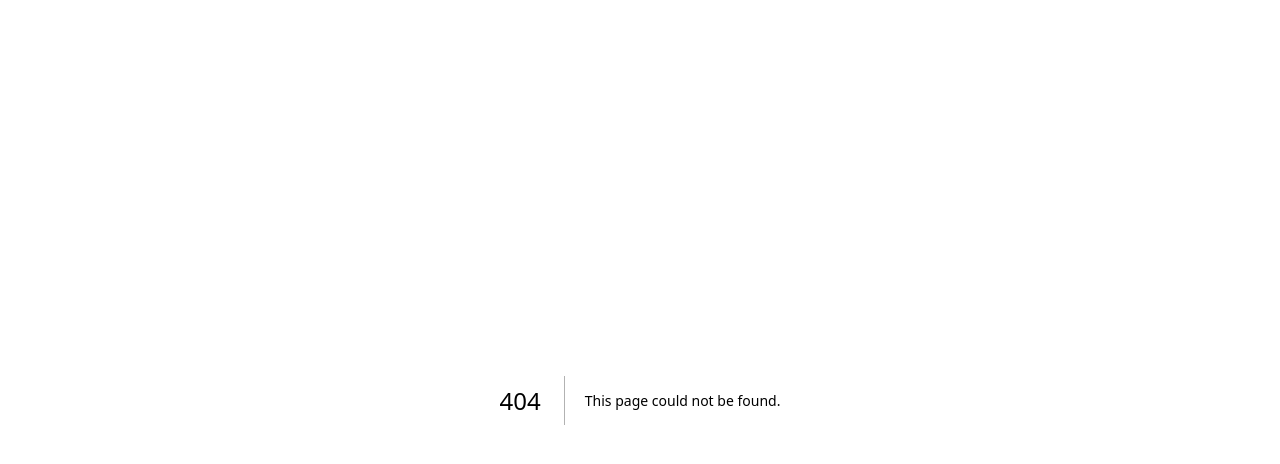
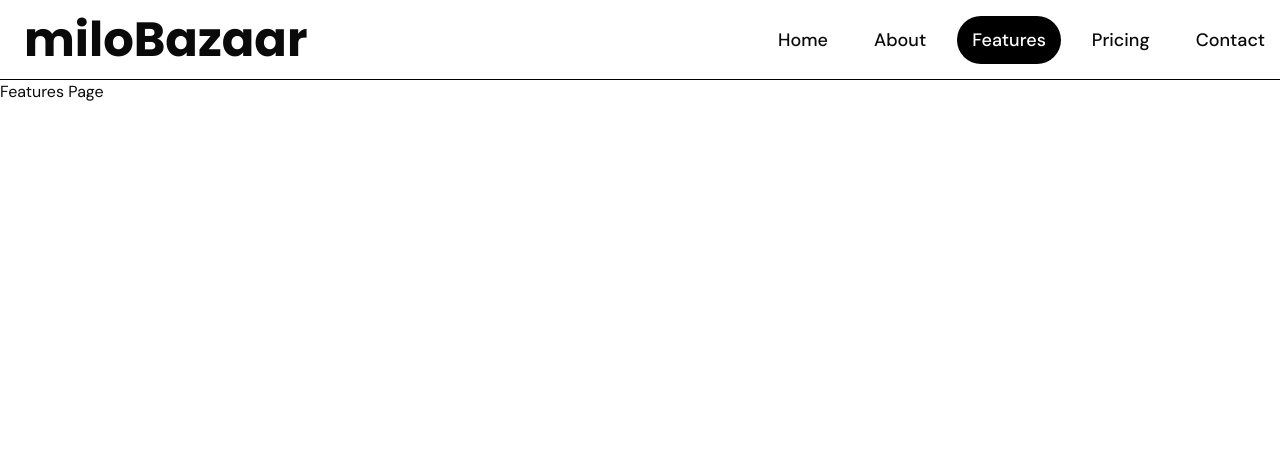
Before and after one commit to zel-bagh/Multitenant-ecommerce, a Next.js app: page /features in a window 1280 px wide. Before the commit this address had no page. Shown: the top 464 px of the page. Built offline with nearby package versions, Linux system fonts and the light colour scheme.

Commit message:
(homePage: navBar->70%)

```diff
--- /dev/null
+++ b/src/app/(home)/about/page.tsx
@@ -0,0 +1,8 @@
+const Page = () => {
+    return (
+        <div>
+            About Page
+        </div>
+    )
+}
+export default Page;
--- /dev/null
+++ b/src/app/(home)/contact/page.tsx
@@ -0,0 +1,8 @@
+const Page = () => {
+    return (
+        <div>
+            Contact Page
+        </div>
+    )
+}
+export default Page;
--- /dev/null
+++ b/src/app/(home)/features/page.tsx
@@ -0,0 +1,8 @@
+const Page = () => {
+    return (
+        <div>
+            Features Page
+        </div>
+    )
+}
+export default Page;
--- a/src/app/(home)/navbar.tsx
+++ b/src/app/(home)/navbar.tsx
@@ -39,8 +39,8 @@ const navbarItems = [
     {href: "/", children: "Home"},
     {href: "/about", children: "About"},
     {href: "/features", children: "Features"},
-    {href: "/Pricing", children: "Pricing"},
-    {href: "/Contact", children: "Contact"}
+    {href: "/pricing", children: "Pricing"},
+    {href: "/contact", children: "Contact"}
 ];
 
 export const Navbar = () => {
--- /dev/null
+++ b/src/app/(home)/pricing/page.tsx
@@ -0,0 +1,8 @@
+const Page = () => {
+    return (
+        <div>
+            Pricing Page
+        </div>
+    )
+}
+export default Page;
```
